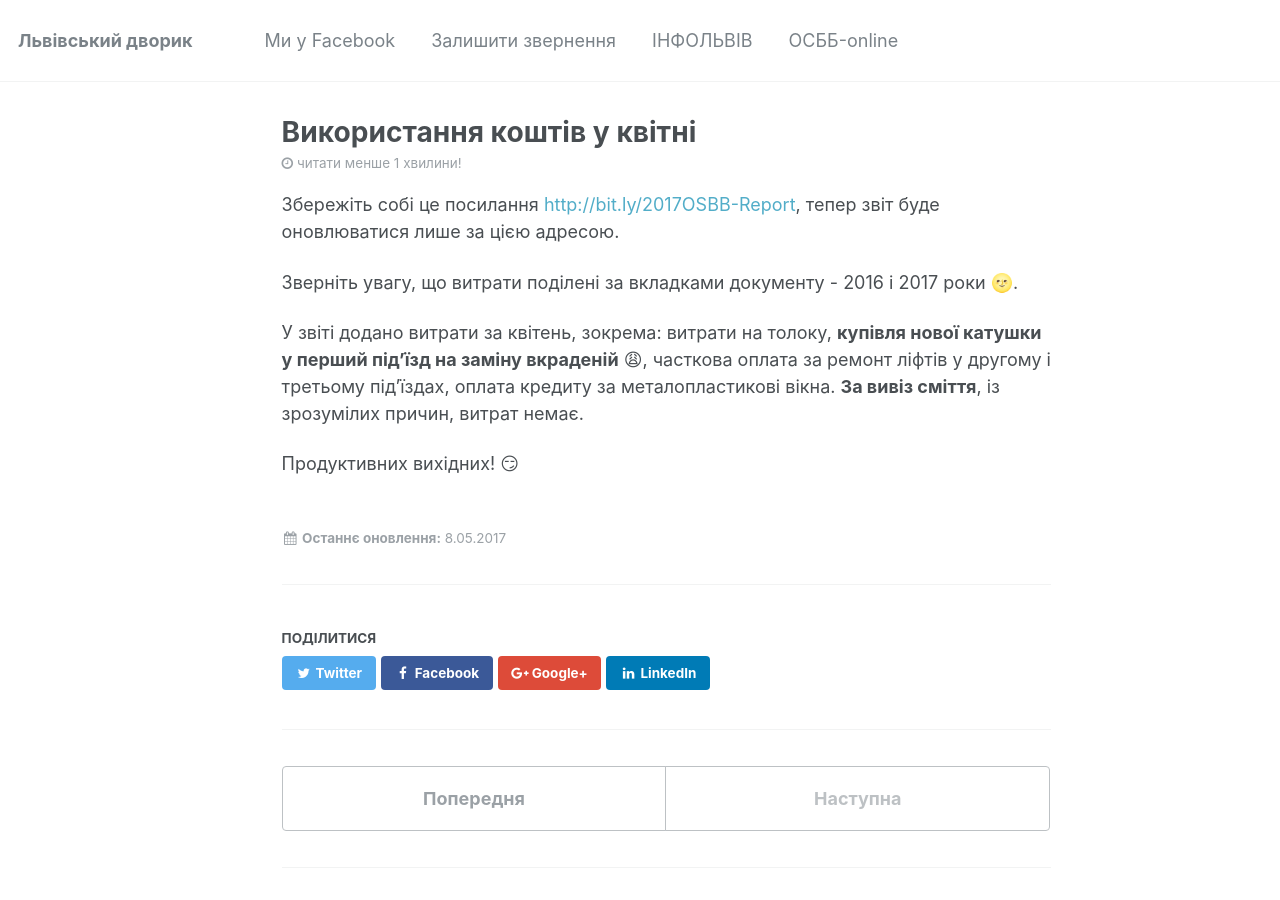
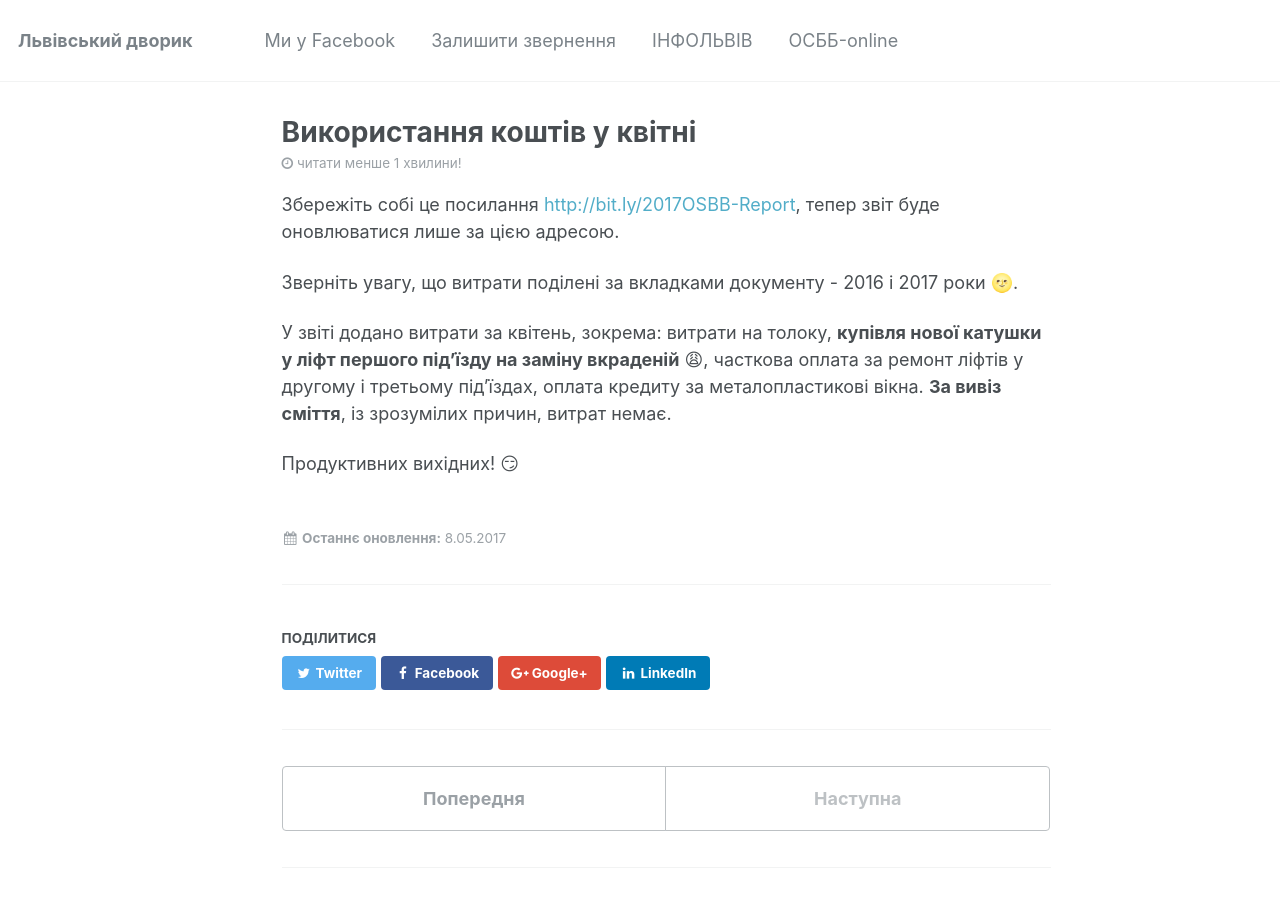
Before and after one commit to lviv-dvir/lviv-dvir.github.io, a Jekyll site: the page built from _posts/2017-05-08-april-report.markdown, in a window 1280 px wide and 900 px high. Built offline with Jekyll 4.4.1, drawn with Linux system fonts in a browser that asks for light colours; emoji names are drawn with the system emoji font.

Commit message:
fix sentence in the post

```diff
--- a/_posts/2017-05-08-april-report.markdown
+++ b/_posts/2017-05-08-april-report.markdown
@@ -7,6 +7,6 @@ excerpt: 'Надходження і витрати ОСББ за увесь пе
 
 Зверніть увагу, що витрати поділені за вкладками документу - 2016 і 2017 роки :full_moon_with_face:.
 
-У звіті додано витрати за квітень, зокрема: витрати на толоку, **купівля нової катушки у перший під'їзд на заміну вкраденій** :weary:, часткова оплата за ремонт ліфтів у другому і третьому під'їздах, оплата кредиту за металопластикові вікна. **За вивіз сміття**, із зрозумілих причин, витрат немає.
+У звіті додано витрати за квітень, зокрема: витрати на толоку, **купівля нової катушки у ліфт першого під'їзду на заміну вкраденій** :weary:, часткова оплата за ремонт ліфтів у другому і третьому під'їздах, оплата кредиту за металопластикові вікна. **За вивіз сміття**, із зрозумілих причин, витрат немає.
 
 Продуктивних вихідних! :smirk:
```
